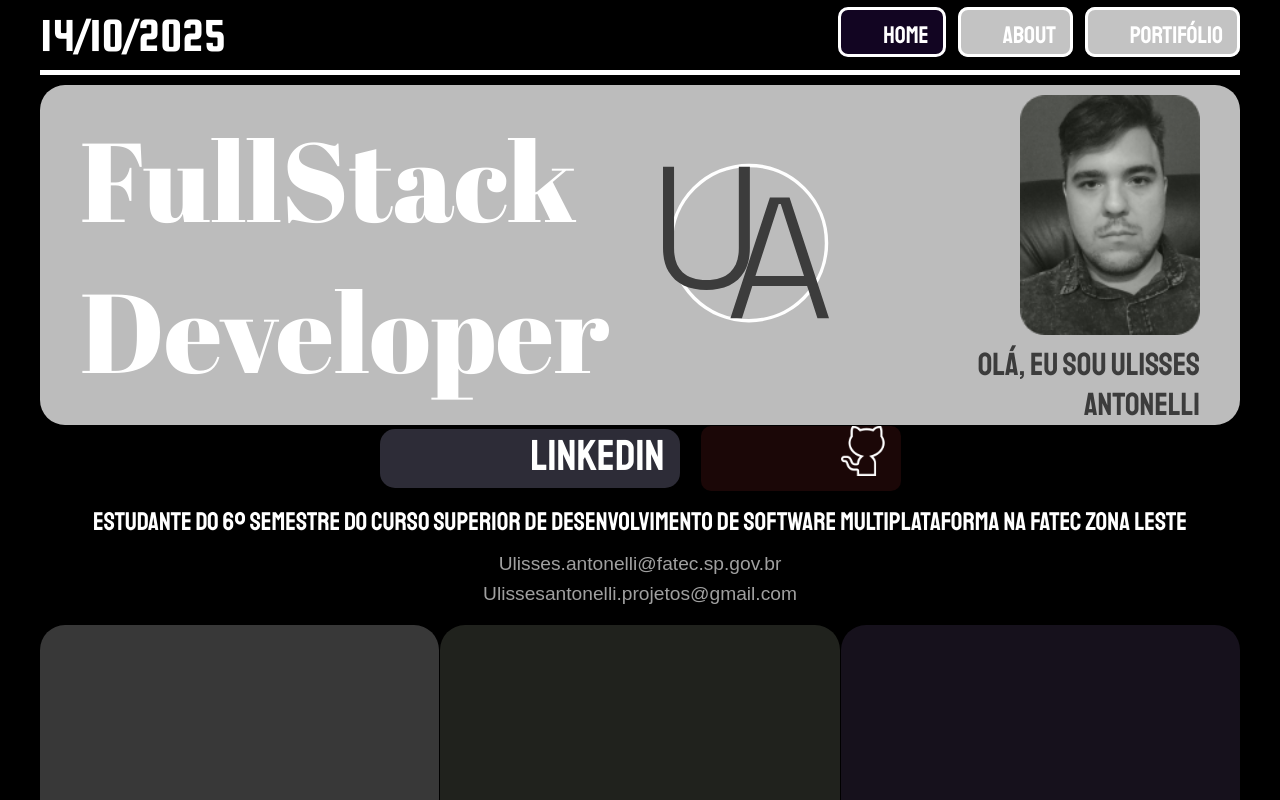
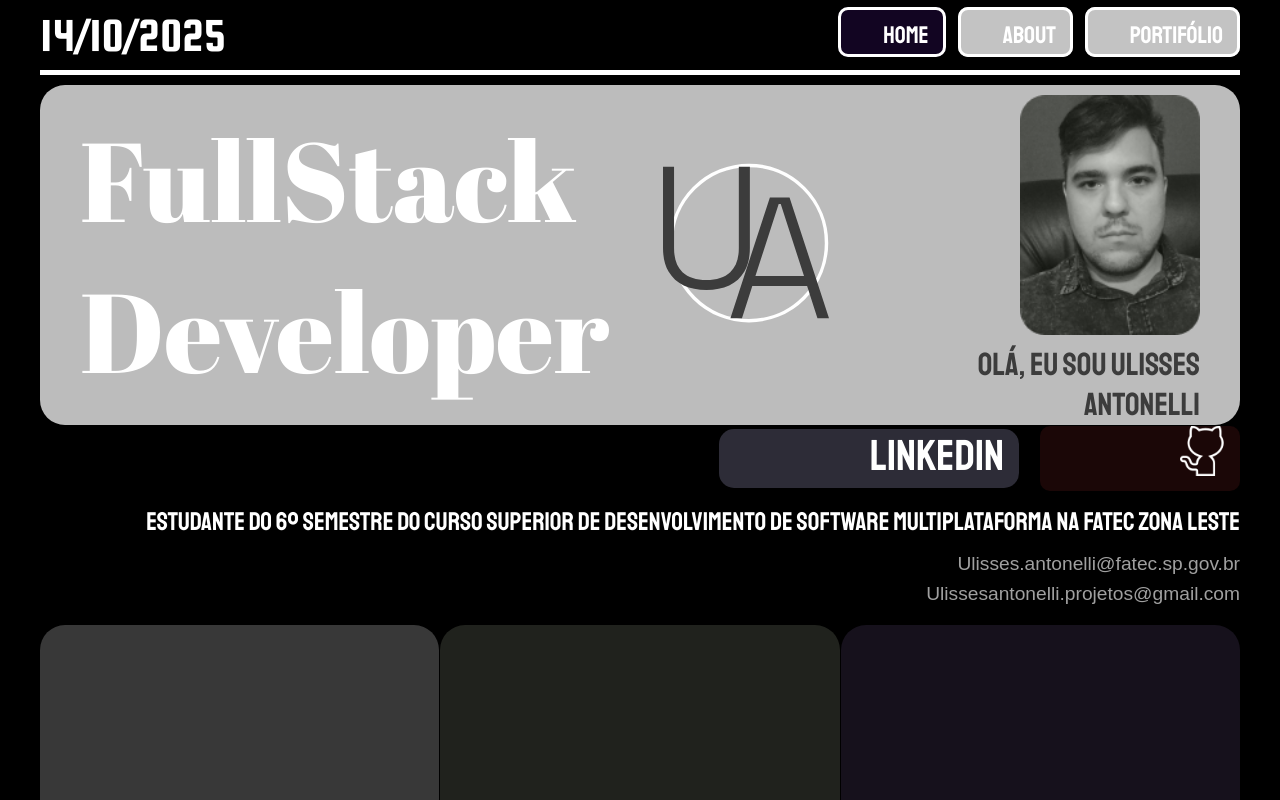
Before and after one commit to Ulisses-Antonelli/Portifolio, a React (Create React App) app: page /Portifolio/home in a window 1280 px wide. Shown: the top 800 px of the page. Built offline with nearby package versions, Linux system fonts and the light colour scheme; a web font is replaced by a local one.

Commit message:
Corrigir rotas navegação e alinhar elementos à direita

```diff
--- a/src/Components/Card/Card.js
+++ b/src/Components/Card/Card.js
@@ -1,11 +1,17 @@
 import React from "react";
+import { useNavigate } from "react-router-dom";
 import styles from "./Card.module.css";
 
 export default function Card({ label, description, link, color, style }) {
+    const navigate = useNavigate();
 
     const handleClick = () => {
         if (link) {
-            window.location.href = link;
+            if (link.startsWith('/')) {
+                navigate(link);
+            } else {
+                window.location.href = link;
+            }
         }
     };
 
@@ -13,7 +19,7 @@ export default function Card({ label, description, link, color, style }) {
         <div
             className={styles.card}
             style={{ backgroundColor: color, ...style?.card }}
-            onClick={ handleClick }
+            onClick={handleClick}
             role="button"
             tabIndex={0}
             onKeyDown={(e) => {
--- a/src/Components/Contact/Contact.module.css
+++ b/src/Components/Contact/Contact.module.css
@@ -8,25 +8,29 @@
     color: white;
     margin: 1px 40px 20px 40px;
     gap: 15px;
+    align-items: flex-end;
 }
 
 .contactButtons {
     display: flex;
     align-items: center;
-    justify-content: center;
+    justify-content: flex-end;
     gap: 20px;
+    width: 100%;
 }
 
 .description {
-    text-align: center;
+    text-align: right;
     font-size: 1.6rem;
+    width: 100%;
 }
 
 .emailContainer {
     display: flex;
     flex-direction: column;
-    align-items: center;
+    align-items: flex-end;
     gap: 8px;
+    width: 100%;
 }
 
 .emailText {
@@ -34,4 +38,5 @@
     color: #a0a0a0;
     margin: 0;
     font-family: "Arial", sans-serif;
+    text-align: right;
 }
--- a/src/Components/Layout/Page1.js
+++ b/src/Components/Layout/Page1.js
@@ -2,26 +2,26 @@ import Banner from "../Banner/Banner";
 import Contact from "../Contact/Contact";
 import ContainerCard from "../ContainerCard/ContainerCard";
 
-const cards = [
+const homeCards = [
     {
         id: 1,
         label: "ABOUT",
-        description: "This is a brief description about me.",
-        link: "#about",
+        description: "Desenvolvedor Fullstack apaixonado por tecnologia. Clique para conhecer minha formação acadêmica e trajetória profissional.",
+        link: "/about",
         color: "#383838"
     },
     {
         id: 2,
         label: "PORTFOLIO",
-        description: "Check out my projects and work!",
-        link: "#portfolio",
+        description: "Explore meus projetos desenvolvidos ao longo dos semestres na FATEC, desde aplicações web até mobile.",
+        link: "/portifolio",
         color: "#20221D"
     },
     {
         id: 3,
         label: "SKILLS",
-        description: "Here are the skills I have mastered.",
-        link: "#skills",
+        description: "Conheça as tecnologias e ferramentas que domino: HTML, CSS, JavaScript, React, Node.js, Java, Spring Boot, MySQL, Kotlin e Android.",
+        link: "/about",
         color: "#16111C"
     },
 ];
@@ -32,7 +32,7 @@ export default function Page1() {
             <Banner />
             <Contact />
             <ContainerCard
-                cards={cards}
+                cards={homeCards}
             />
         </>
     );
```
